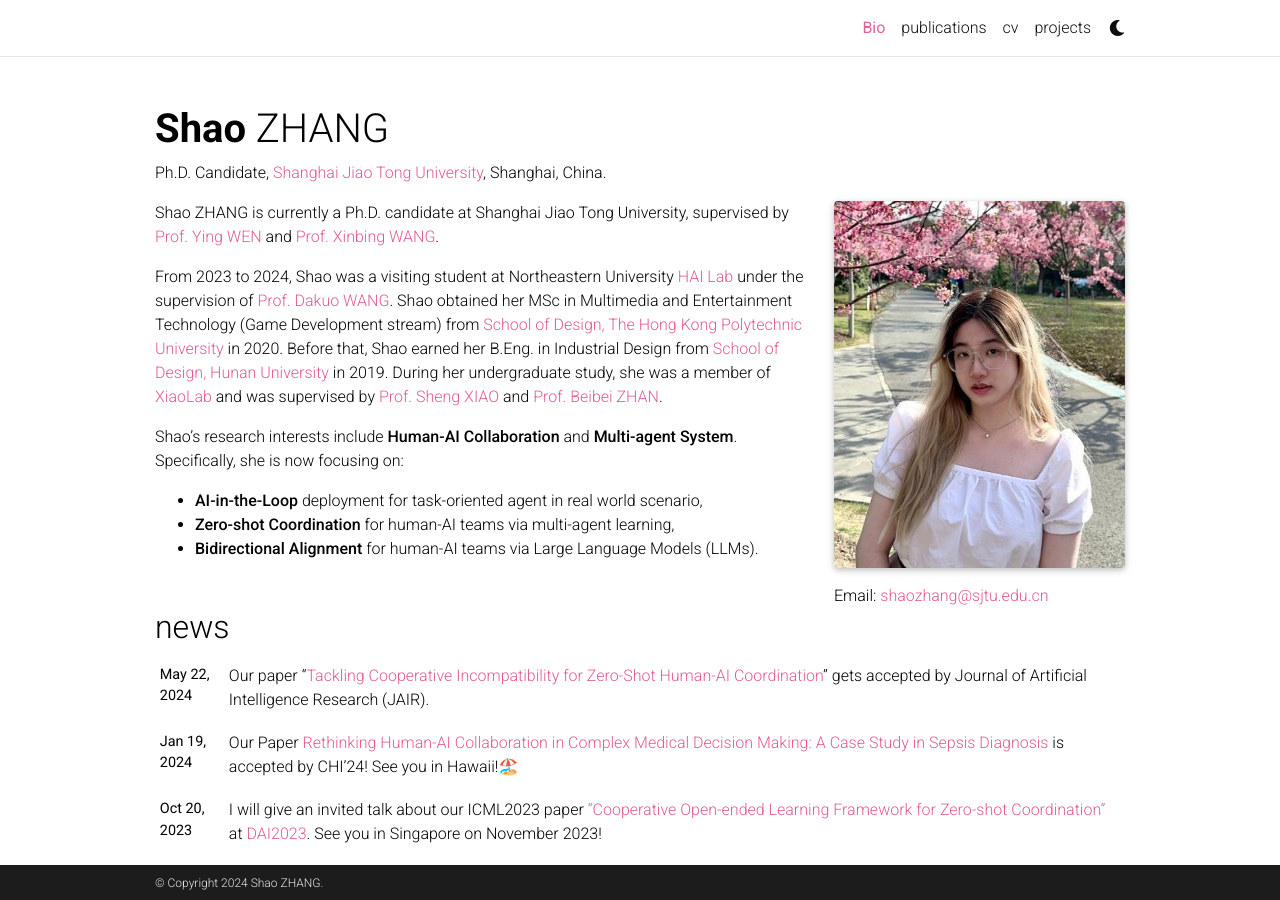
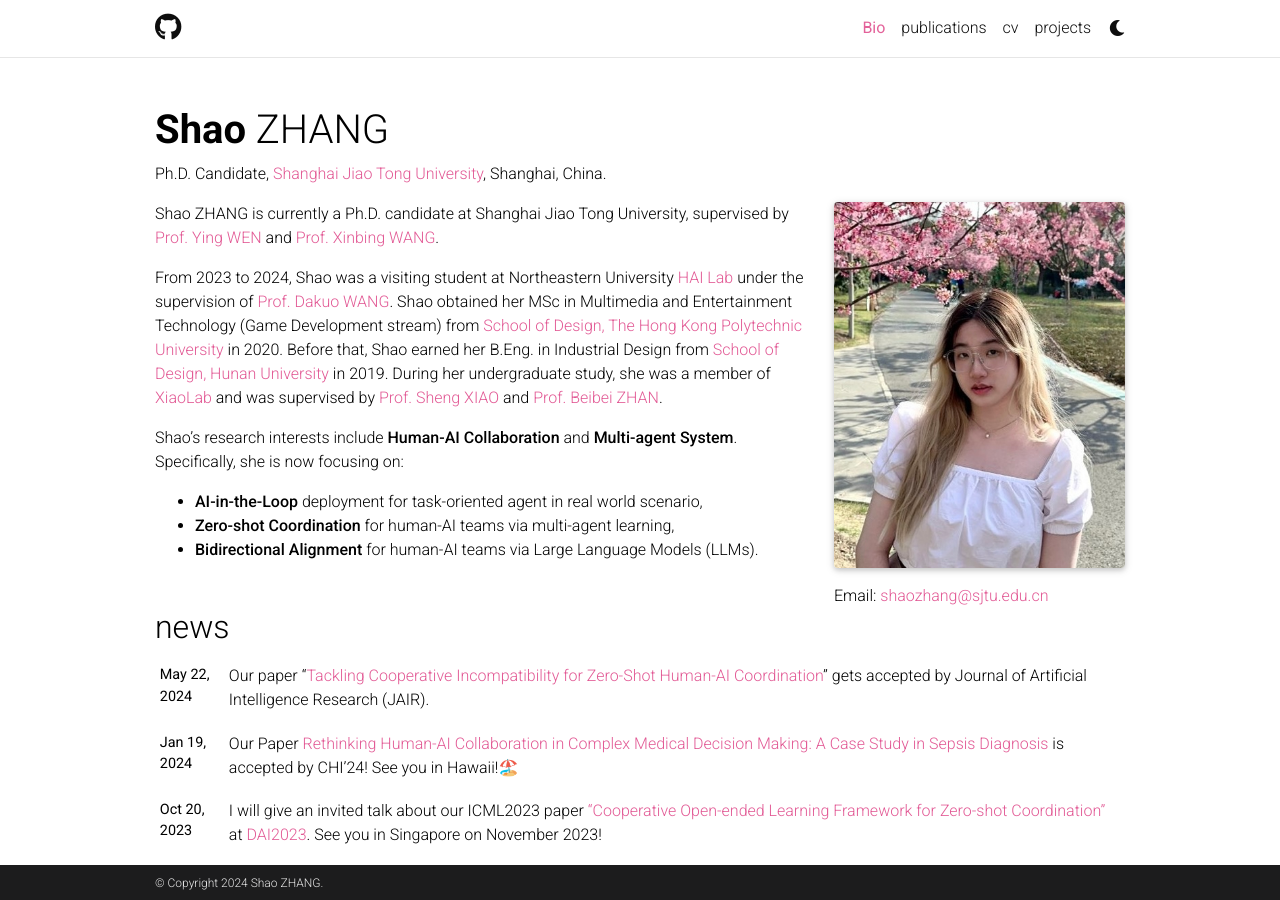
Before and after one commit to ShaoZhang0115/shaozhang_home_page, a Jekyll site: the page built from _pages/about.md, in a window 1280 px wide and 900 px high. Built offline with Jekyll 4.4.1, drawn with Linux system fonts in a browser that asks for light colours; full-size pictures stand in for the smaller copies a plugin makes; comment, search, counter and statistics services are not loaded; a style sheet for code colours, icons or effects is not loaded.

Commit message:
change nav bar

```diff
--- a/_config.yml
+++ b/_config.yml
@@ -346,7 +346,7 @@
 enable_tooltips:            false  # enables automatic tooltip links generated
                                    # for each section titles on pages and posts
 enable_darkmode:            true   # enables switching between light/dark modes
-enable_navbar_social:       false  # enables displaying social links in the
+enable_navbar_social:       true  # enables displaying social links in the
                                    # navbar on the about page
 enable_project_categories:  true   # enables categorization of projects into
                                    # multiple categories
--- a/_pages/about.md
+++ b/_pages/about.md
@@ -17,7 +17,7 @@
 
 news: true  # includes a list of news items
 selected_papers: true # includes a list of papers marked as "selected={true}"
-social: true  # includes social icons at the bottom of the page
+social: false  # includes social icons at the bottom of the page
 ---
 
 Shao ZHANG is currently a Ph.D. candidate at Shanghai Jiao Tong University, supervised by [Prof. Ying WEN](https://yingwen.io/) and [Prof. Xinbing WANG](https://www.cs.sjtu.edu.cn/~wang-xb/).
```
